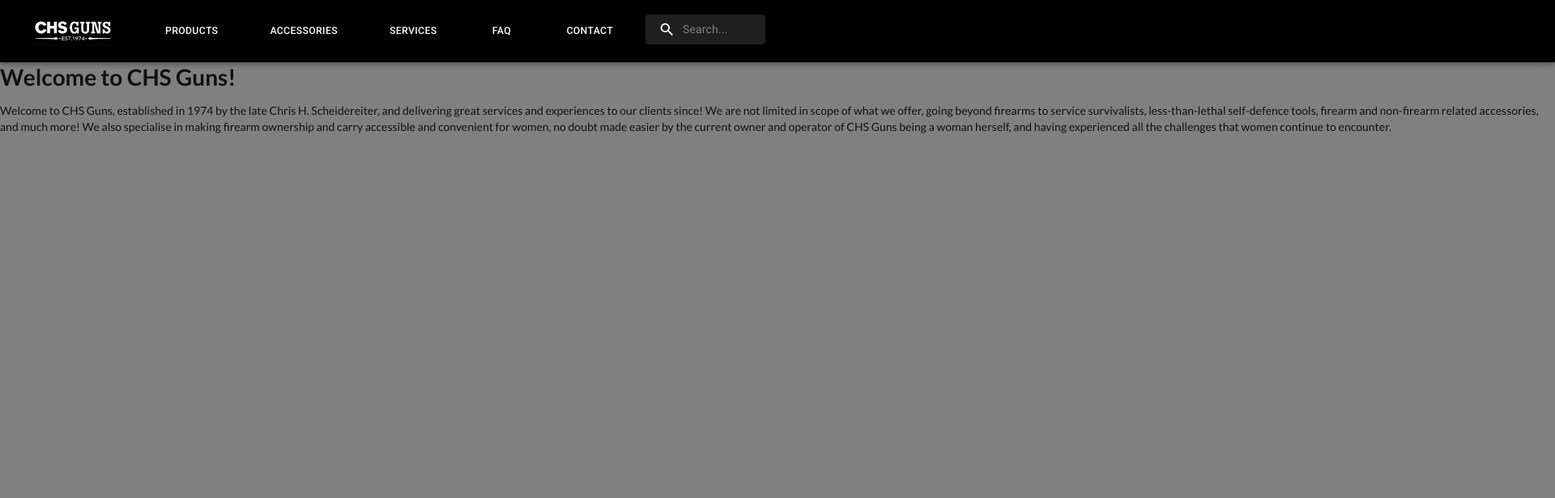
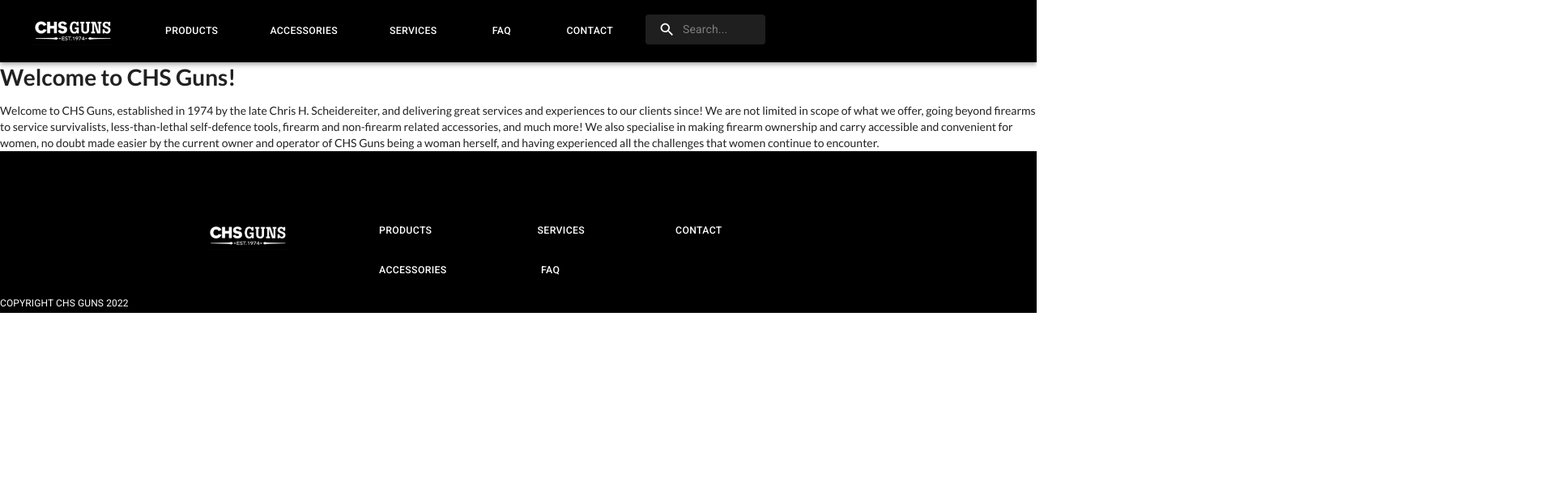
Before and after one commit to DecimaZA/chs-guns, a React (Create React App) app: page / in a window 1280 px wide. Shown: the top 616 px of the page at 81% size, 1920 px wide, since content can reach past the window. Built offline with nearby package versions, Linux system fonts and the light colour scheme; what google-maps-react would draw is missing.

Commit message:
Did more footer work

```diff
--- a/src/components/App.js
+++ b/src/components/App.js
@@ -9,20 +9,10 @@
 
 const App = () => {
     return (
-        <Box
-            sx={{width: 1920,
-                height: 1080,
-                border: "10px",
-                backgroundColor: "gray",
-            }}
-        >
-            <div>
-                <Header/>
-                {/* <Route /> */}
-
-            </div>
+        <Box >
+            <Header/>
             <Outlet />
-            {/* <Footer /> */}
+            <Footer />
         </Box>
     );
 }
--- a/src/components/core-components/Contact.js
+++ b/src/components/core-components/Contact.js
@@ -55,7 +55,7 @@
                                             Saturday: Closed
                                             Sunday: Closed
                                         </Typography>
-                                        <Typography variant="h2" marginLeft={10}>
+                                        <Typography variant="h3" marginLeft={10}>
                                             Call or drop us an email for any questions or comments you may have!
                                         </Typography>
                                         <Typography align="left" variant="body1" marginLeft={4} marginTop={1} marginRight={130}>
--- a/src/components/core-components/Products.js
+++ b/src/components/core-components/Products.js
@@ -10,7 +10,7 @@
             we will place an order at your request and notify you of an ETA and arrival.
             We of course also stock brands and models besides Glock, which includes the competitive alternative of CZ, the budget friendly options
             from Taurus, the statement making of Sig Sauer, and the miscellaneous odd-bins that pass through our store from time to time. Availability
-            of spares in store is not always guaranteed, but we can contact the agents for whatever you need (if they exist, unless you can resurrect dead comapnies likeStar).
+            of spares in store is not always guaranteed, but we can contact the agents for whatever you need (if they exist, unless you can resurrect dead comapnies like Star).
             Please note that we will not sell you a firearm that cannot acquire spares in a reasonable time without first telling you that spares are
             difficult to come by! Certain defunct and dead brands like Star obviously do not have agents, but there are entities and individuals that collect spares for resale.
             </p>
--- a/src/components/ui/Footer.js
+++ b/src/components/ui/Footer.js
@@ -16,6 +16,24 @@
             <Box position="absolute" sx={{ flexGrow: 1, width: "100%", height: "200px", backgroundColor: "#000000" }}>
                 <Typography component="span" theme={theme} variant="primary">
                     <Grid container justify="center" spacing={10} marginBottom="1rem" marginTop="0.1rem" >
+                        <Grid item>
+                            <Grid container direction="column">
+                                <Grid item>
+                                </Grid>
+                            </Grid>
+                        </Grid>
+                        <Grid item>
+                            <Grid container direction="column">
+                                <Grid item>
+                                </Grid>
+                            </Grid>
+                        </Grid>
+                        <Grid item>
+                            <Grid container direction="column">
+                                <Grid item>
+                                </Grid>
+                            </Grid>
+                        </Grid>
                         <Grid item>
                             <Grid container direction="column">
                                 <Grid item>
```
